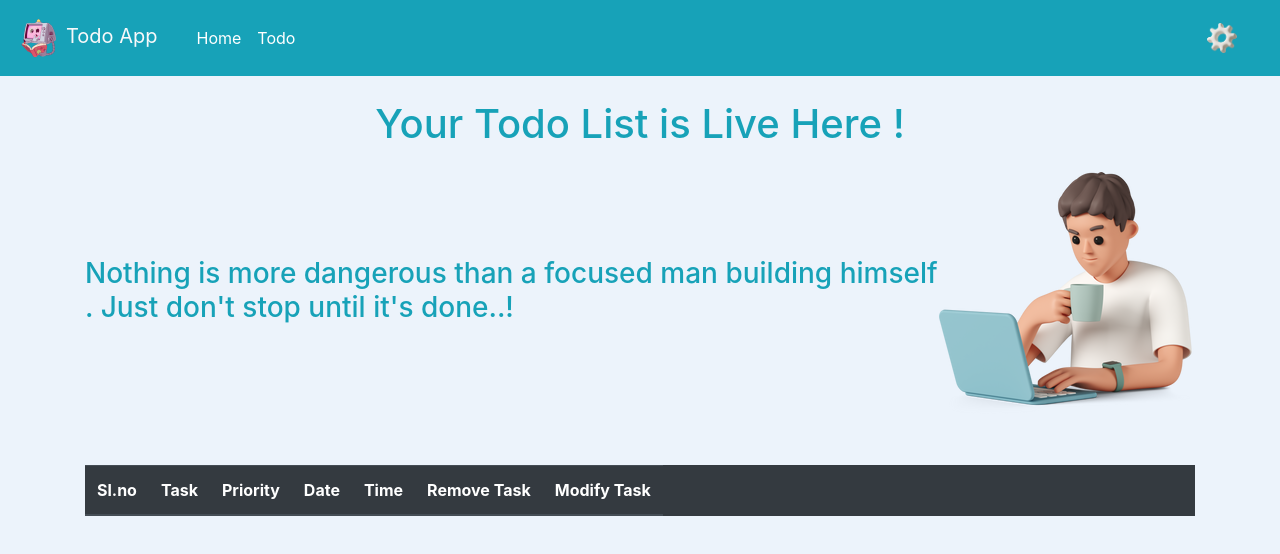
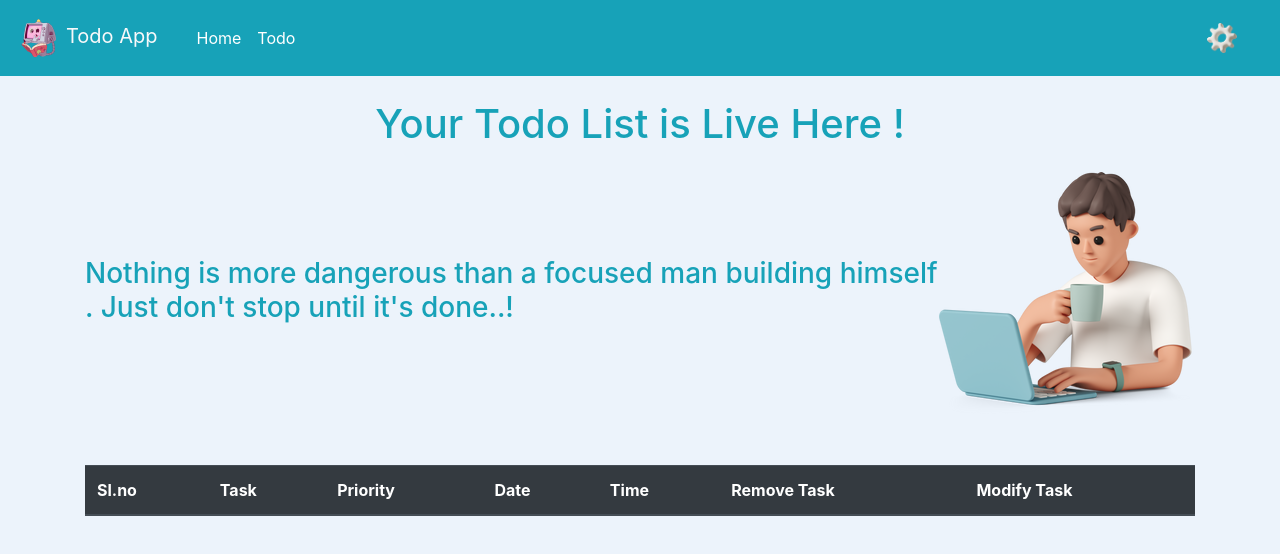
Before and after one commit to Meshabaz/todoapp, a React (Create React App) app: page /works in a window 1280 px wide. Shown: the top 554 px of the page. Built offline with nearby package versions, Linux system fonts and the light colour scheme.

Commit message:
responsive

```diff
--- a/src/component/Works.js
+++ b/src/component/Works.js
@@ -137,7 +137,7 @@ export default function Works(props) {
         <img src={manworking} alt="" style={{ pointerEvents: "none" }} />
       </div>
       <div className="container my-5">
-        <table className="table table-dark table-striped table-responsive">
+        <table className="table table-dark table-striped table-responsive-sm table-responsive-md">
           <thead>
             <tr>
               <th scope="col">Sl.no</th>
```
